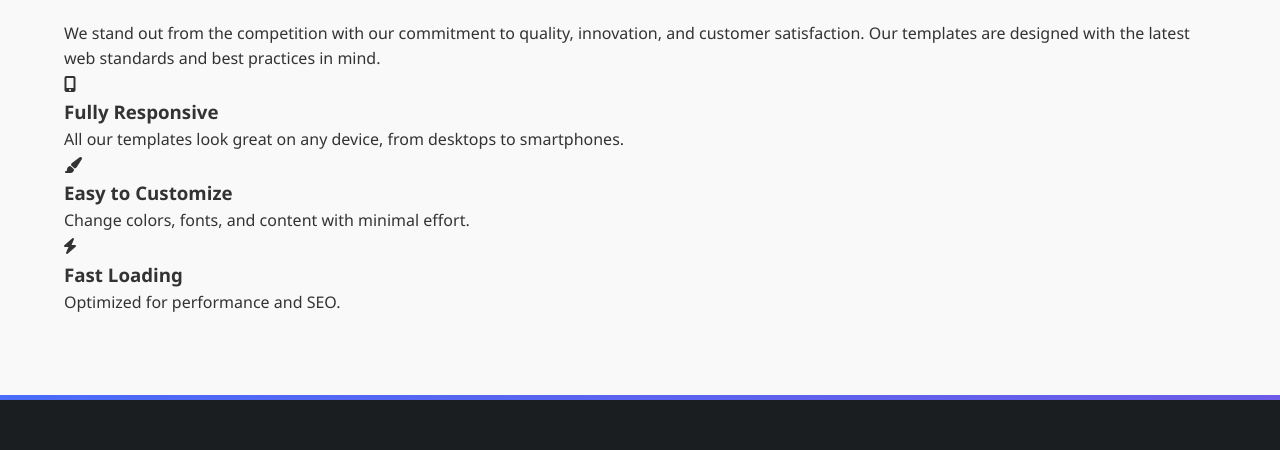
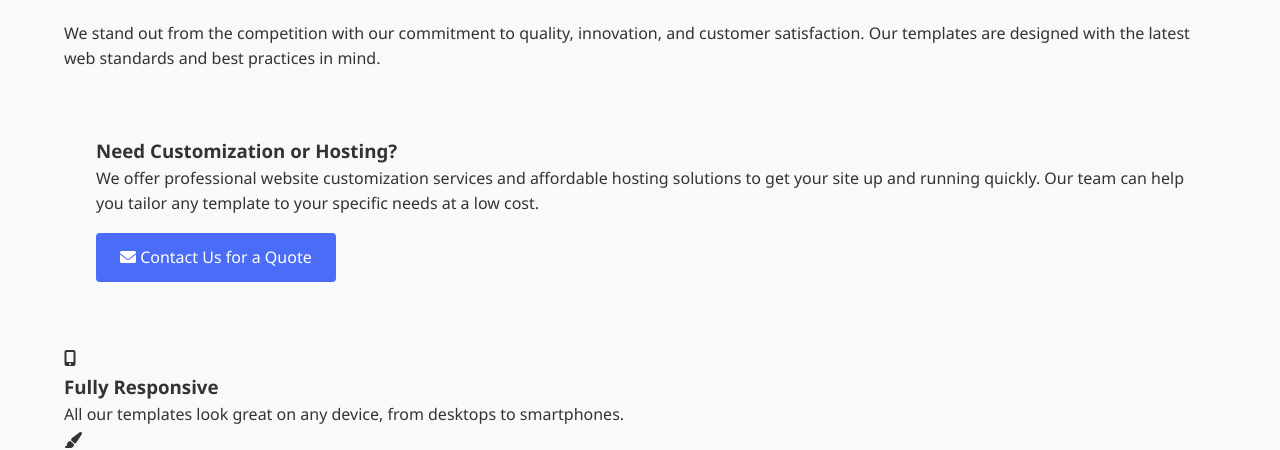
Before and after one commit to adithyanm17/Portfolio_templates, a plain HTML site: page about.html in a window 1280 px wide. Shown: the part 781-1231 px from the top of the page. Drawn offline with Linux system fonts and the light colour scheme.

Commit message:
Add hosting

```diff
--- a/about.html
+++ b/about.html
@@ -43,6 +43,14 @@
 
                     <h2>Why Choose Us</h2>
                     <p>We stand out from the competition with our commitment to quality, innovation, and customer satisfaction. Our templates are designed with the latest web standards and best practices in mind.</p>
+
+                    <div class="customization-cta" style="background: #f8f9fa; padding: 2rem; border-radius: 8px; margin: 2rem 0;">
+                        <h3>Need Customization or Hosting?</h3>
+                        <p>We offer professional website customization services and affordable hosting solutions to get your site up and running quickly. Our team can help you tailor any template to your specific needs at a low cost.</p>
+                        <a href="contact.html" class="btn" style="margin-top: 1rem; display: inline-block;">
+                            <i class="fas fa-envelope"></i> Contact Us for a Quote
+                        </a>
+                    </div>
                 </div>
                 <div class="about-features">
                     <div class="feature">
```
